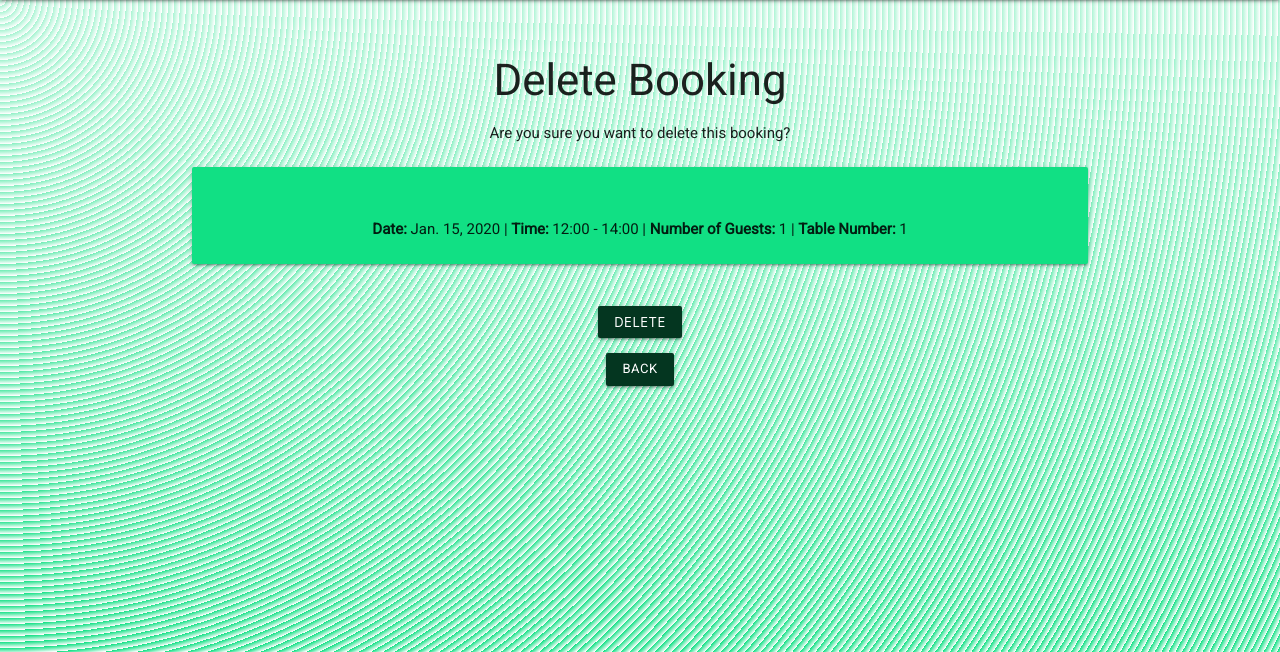
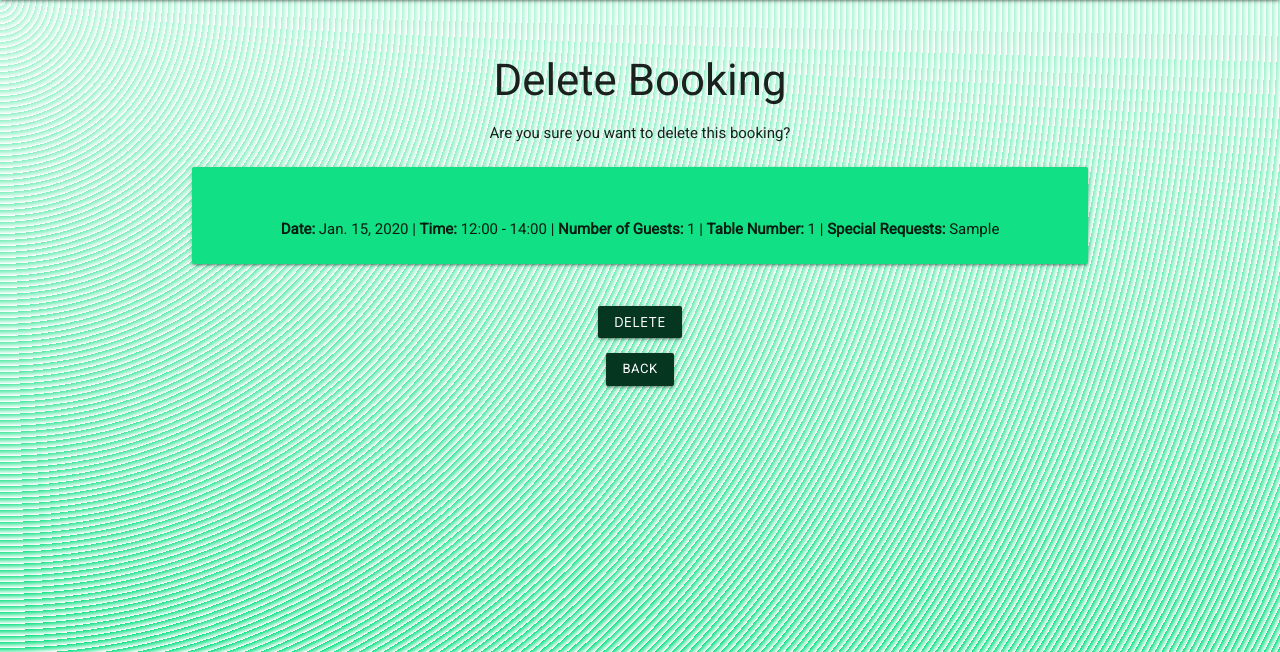
Before and after one commit to totes7/project-portfolio-four, a Django app: page /mybookings/1/delete_booking in a window 1280 px wide. Shown: the part 64-716 px from the top of the page. Run offline with Django 3.2, Linux system fonts and the light colour scheme; a user stored in the database is signed in; tables that the repository leaves empty hold one stand-in row (values such as "Sample post"); some libraries are stand-ins or nearby versions.

```diff
--- a/booking/templates/booking/delete_booking.html
+++ b/booking/templates/booking/delete_booking.html
@@ -11,7 +11,8 @@
             <div class="card-content">
                 <p><span class="txt-bold">Date:</span> {{ booking.date }} | <span class="txt-bold">Time:</span>
                     {{ booking.get_time_display }} | <span class="txt-bold">Number of Guests:</span> {{ booking.guests }} |
-                    <span class="txt-bold">Table Number:</span> {{ booking.table_number }}</p>
+                    <span class="txt-bold">Table Number:</span> {{ booking.table_number }} | <span
+                    class="txt-bold">Special Requests: </span> {{ booking.special_request }} </p>
             </div>
     </div>
     <div class="row txt-header">
```
Also changed, not shown: readme_docs/ChefProfile.jpg (added), readme_docs/ContactPage.jpg (added), readme_docs/DeleteBookings.jpg (added), readme_docs/Footer.jpg (added), readme_docs/HomepageAbout.jpg (added), readme_docs/HomepageLocation.jpg (added), readme_docs/HomepageMain.jpg (added), readme_docs/MakeBooking.jpg (added), readme_docs/ManageBookings.jpg (added), readme_docs/MenuPage.jpg (added), readme_docs/Navbar.jpg (added).
